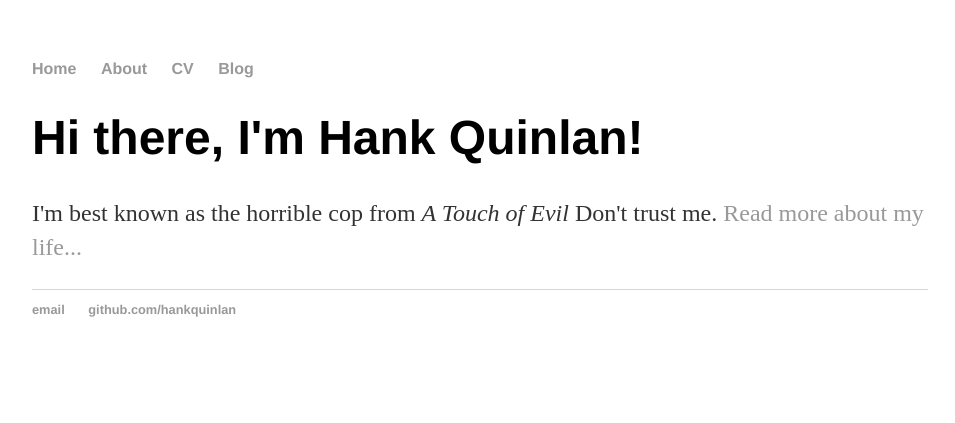
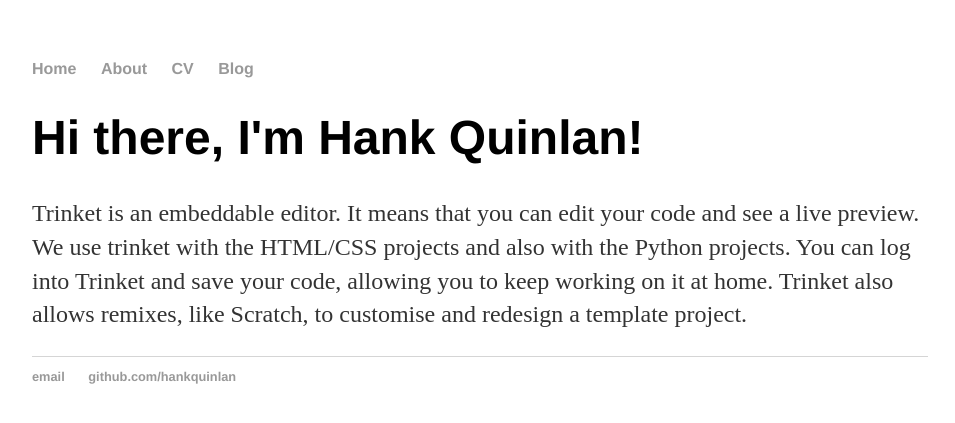
Before and after one commit to emillym/emillym.github.io, a Jekyll site: the page built from index.html, in a window 1280 px wide. Shown: the top 423 px of the page, without its empty margins (160-1115 px from the left). Built offline with Jekyll 4.4.1, drawn with Linux system fonts in a browser that asks for light colours.

Commit message:
Update index.html

```diff
--- a/index.html
+++ b/index.html
@@ -1,8 +1,8 @@
 ---
 layout: default
-title: Hank Quinlan, Horrible Cop
+title: Code Club for Grownups
 ---
 <div class="blurb">
 	<h1>Hi there, I'm Hank Quinlan!</h1>
-	<p>I'm best known as the horrible cop from <em>A Touch of Evil</em> Don't trust me. <a href="/about">Read more about my life...</a></p>
+	<p>Trinket is an embeddable editor. It means that you can edit your code and see a live preview. We use trinket with the HTML/CSS projects and also with the Python projects. You can log into Trinket and save your code, allowing you to keep working on it at home. Trinket also allows remixes, like Scratch, to customise and redesign a template project.</p>
 </div><!-- /.blurb -->
```
